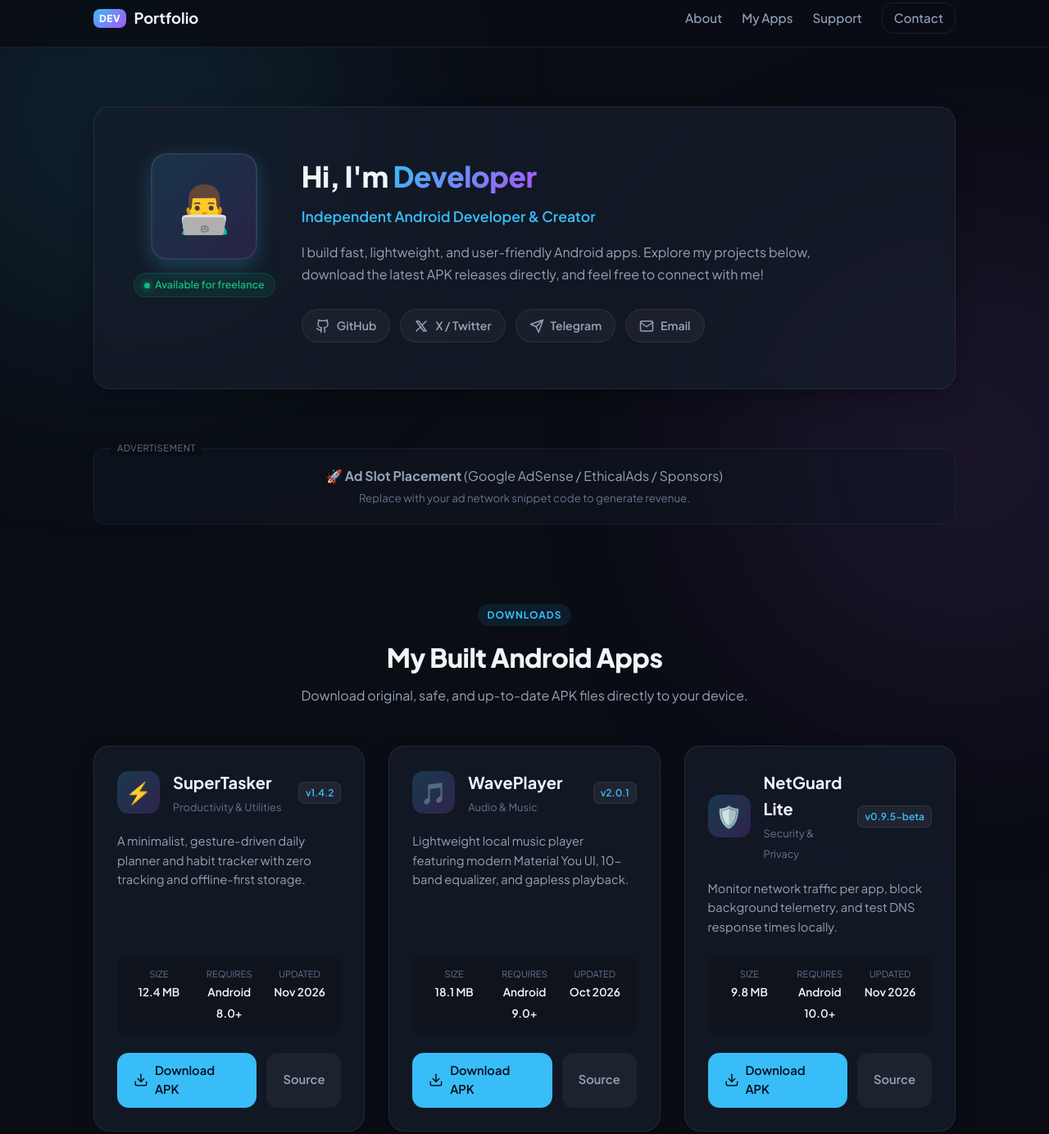
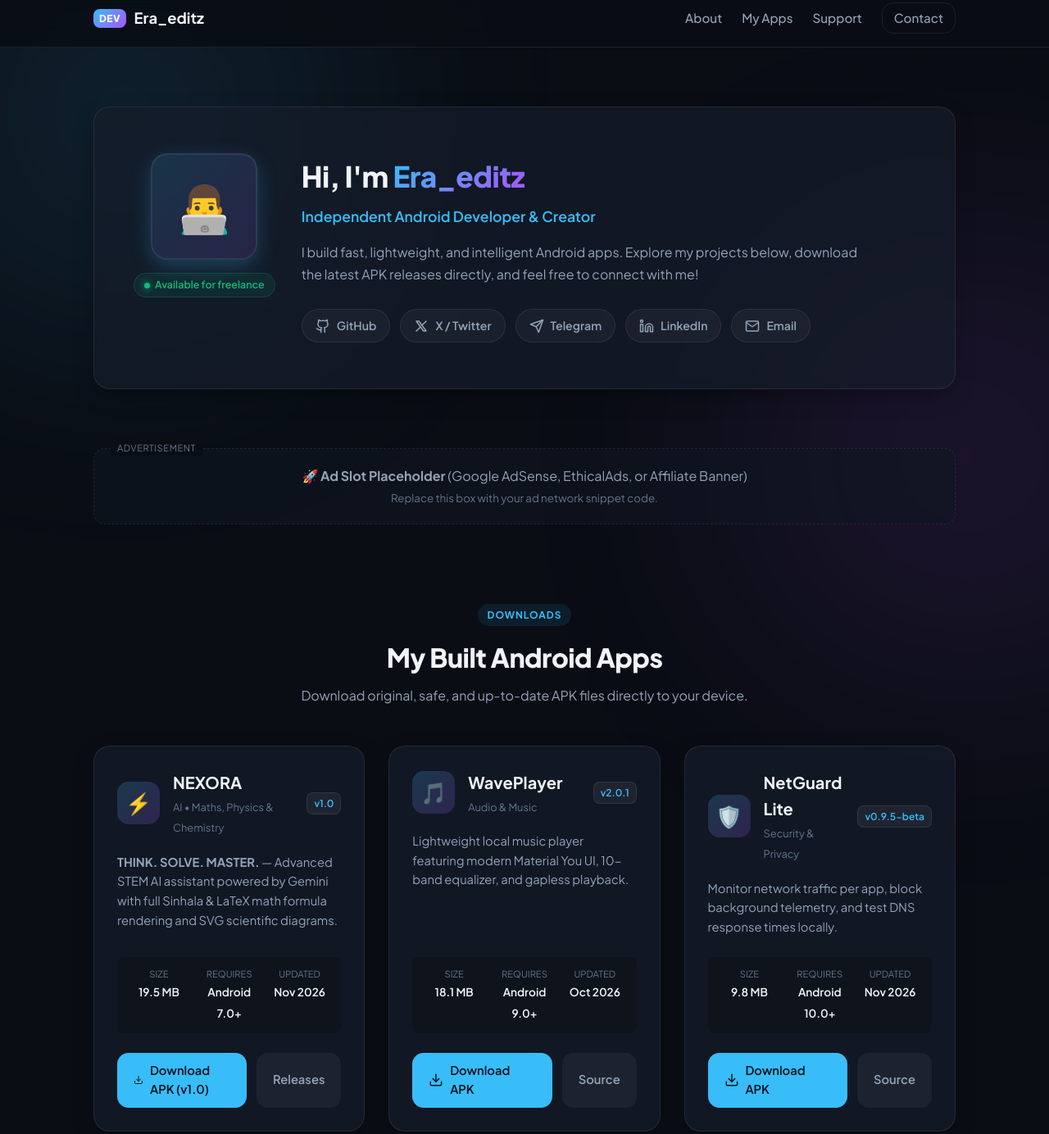
Before and after one commit to Era-Editz-17/apk-portfolio, a plain HTML site: page index.html in a window 1280 px wide. Shown: the part 13-1397 px from the top of the page at 82% size. Drawn offline with Linux system fonts and the light colour scheme.

Commit message:
Add NEXORA app showcase, download links, and version.json

```diff
--- a/app.js
+++ b/app.js
@@ -1,3 +1,4 @@
+// Toggle Crypto modal
 const cryptoTipBtn = document.getElementById('cryptoTipBtn');
 const cryptoModal = document.getElementById('cryptoModal');
 
@@ -7,6 +8,7 @@ if (cryptoTipBtn && cryptoModal) {
   });
 }
 
+// Copy address utility
 function copyAddress(id) {
   const el = document.getElementById(id);
   if (!el) return;
@@ -18,11 +20,13 @@ function copyAddress(id) {
   });
 }
 
+// Download button notification handler
 document.querySelectorAll('.download-btn').forEach(btn => {
   btn.addEventListener('click', (e) => {
     const appName = btn.getAttribute('data-app') || 'APK';
     const href = btn.getAttribute('href');
 
+    // If it's a placeholder link
     if (href === '#' || href === '') {
       e.preventDefault();
       showToast(`To enable direct download, link this button to your .apk file in index.html!`);
@@ -32,6 +36,7 @@ document.querySelectorAll('.download-btn').forEach(btn => {
   });
 });
 
+// Toast notification helper
 let toastTimeout;
 function showToast(message) {
   const toast = document.getElementById('toast');
--- a/index.html
+++ b/index.html
@@ -20,7 +20,7 @@
     <div class="container nav-content">
       <a href="#" class="brand-logo">
         <span class="logo-badge">DEV</span>
-        <span class="logo-text">Portfolio</span>
+        <span class="logo-text">Era_editz</span>
       </a>
       <nav class="nav-links">
         <a href="#about">About</a>
@@ -38,34 +38,39 @@
         <div class="hero-card">
           <div class="hero-avatar-wrapper">
             <div class="hero-avatar">
+              <!-- Replace with your photo URL or image file -->
               <span class="avatar-placeholder">👨‍💻</span>
             </div>
             <span class="status-indicator" title="Open to projects">Available for freelance</span>
           </div>
 
           <div class="hero-details">
-            <h1 class="hero-title">Hi, I'm <span class="highlight-text">Developer</span></h1>
+            <h1 class="hero-title">Hi, I'm <span class="highlight-text">Era_editz</span></h1>
             <p class="hero-subtitle">Independent Android Developer & Creator</p>
             <p class="hero-bio">
-              I build fast, lightweight, and user-friendly Android apps. Explore my projects below,
+              I build fast, lightweight, and intelligent Android apps. Explore my projects below,
               download the latest APK releases directly, and feel free to connect with me!
             </p>
 
             <!-- Social Links -->
             <div class="social-links">
-              <a href="https://github.com" target="_blank" rel="noopener noreferrer" class="social-pill">
+              <a href="https://github.com/Era-Editz-17" target="_blank" rel="noopener noreferrer" class="social-pill">
                 <svg width="18" height="18" viewBox="0 0 24 24" fill="none" stroke="currentColor" stroke-width="2" stroke-linecap="round" stroke-linejoin="round"><path d="M15 22v-4a4.8 4.8 0 0 0-1-3.5c3 0 6-2 6-5.5.08-1.25-.27-2.48-1-3.5.28-1.15.28-2.35 0-3.5 0 0-1 0-3 1.5-2.64-.5-5.36-.5-8 0C6 2 5 2 5 2c-.3 1.15-.3 2.35 0 3.5A5.403 5.403 0 0 0 4 9c0 3.5 3 5.5 6 5.5-.39.49-.68 1.05-.85 1.65-.17.6-.22 1.23-.15 1.85v4"></path><path d="M9 18c-4.51 2-5-2-7-2"></path></svg>
                 <span>GitHub</span>
               </a>
-              <a href="https://twitter.com" target="_blank" rel="noopener noreferrer" class="social-pill">
+              <a href="https://twitter.com/yourusername" target="_blank" rel="noopener noreferrer" class="social-pill">
                 <svg width="18" height="18" viewBox="0 0 24 24" fill="none" stroke="currentColor" stroke-width="2" stroke-linecap="round" stroke-linejoin="round"><path d="M4 4l11.733 16h4.267l-11.733 -16z"/><path d="M4 20l6.768 -6.768m2.46 -2.46l6.772 -6.772"/></svg>
                 <span>X / Twitter</span>
               </a>
-              <a href="https://telegram.org" target="_blank" rel="noopener noreferrer" class="social-pill">
+              <a href="https://t.me/yourusername" target="_blank" rel="noopener noreferrer" class="social-pill">
                 <svg width="18" height="18" viewBox="0 0 24 24" fill="none" stroke="currentColor" stroke-width="2" stroke-linecap="round" stroke-linejoin="round"><line x1="22" y1="2" x2="11" y2="13"></line><polygon points="22 2 15 22 11 13 2 9 22 2"></polygon></svg>
                 <span>Telegram</span>
               </a>
-              <a href="mailto:contact@example.com" class="social-pill">
+              <a href="https://linkedin.com/in/yourusername" target="_blank" rel="noopener noreferrer" class="social-pill">
+                <svg width="18" height="18" viewBox="0 0 24 24" fill="none" stroke="currentColor" stroke-width="2" stroke-linecap="round" stroke-linejoin="round"><path d="M16 8a6 6 0 0 1 6 6v7h-4v-7a2 2 0 0 0-2-2 2 2 0 0 0-2 2v7h-4v-7a6 6 0 0 1 6-6z"></path><rect x="2" y="9" width="4" height="12"></rect><circle cx="4" cy="4" r="2"></circle></svg>
+                <span>LinkedIn</span>
+              </a>
+              <a href="mailto:your.email@example.com" class="social-pill">
                 <svg width="18" height="18" viewBox="0 0 24 24" fill="none" stroke="currentColor" stroke-width="2" stroke-linecap="round" stroke-linejoin="round"><path d="M4 4h16c1.1 0 2 .9 2 2v12c0 1.1-.9 2-2 2H4c-1.1 0-2-.9-2-2V6c0-1.1.9-2 2-2z"></path><polyline points="22,6 12,13 2,6"></polyline></svg>
                 <span>Email</span>
               </a>
@@ -80,9 +85,10 @@
       <div class="container">
         <div class="ad-container">
           <span class="ad-label">Advertisement</span>
+          <!-- Paste your AdSense / Adsterra / EthicalAds script or banner HTML below -->
           <div class="ad-placeholder">
-            <p>🚀 <strong>Ad Slot Placement</strong> (Google AdSense / EthicalAds / Sponsors)</p>
-            <small>Replace with your ad network snippet code to generate revenue.</small>
+            <p>🚀 <strong>Ad Slot Placeholder</strong> (Google AdSense, EthicalAds, or Affiliate Banner)</p>
+            <small>Replace this box with your ad network snippet code.</small>
           </div>
         </div>
       </div>
@@ -98,31 +104,31 @@
         </div>
 
         <div class="apps-grid">
-          <!-- App Card 1 -->
-          <article class="app-card">
+          <!-- App Card 1: NEXORA -->
+          <article class="app-card featured-app">
             <div class="app-card-top">
               <div class="app-icon-box">
                 <span class="app-icon-emoji">⚡</span>
               </div>
               <div class="app-main-info">
-                <h3 class="app-title">SuperTasker</h3>
-                <span class="app-category">Productivity & Utilities</span>
+                <h3 class="app-title">NEXORA</h3>
+                <span class="app-category">AI • Maths, Physics & Chemistry</span>
               </div>
-              <div class="app-version-badge">v1.4.2</div>
+              <div class="app-version-badge">v1.0</div>
             </div>
 
             <p class="app-desc">
-              A minimalist, gesture-driven daily planner and habit tracker with zero tracking and offline-first storage.
+              <strong>THINK. SOLVE. MASTER.</strong> — Advanced STEM AI assistant powered by Gemini with full Sinhala & LaTeX math formula rendering and SVG scientific diagrams.
             </p>
 
             <div class="app-meta-list">
               <div class="meta-item">
                 <span class="meta-label">Size</span>
-                <span class="meta-val">12.4 MB</span>
+                <span class="meta-val">19.5 MB</span>
               </div>
               <div class="meta-item">
                 <span class="meta-label">Requires</span>
-                <span class="meta-val">Android 8.0+</span>
+                <span class="meta-val">Android 7.0+</span>
               </div>
               <div class="meta-item">
                 <span class="meta-label">Updated</span>
@@ -131,11 +137,11 @@
             </div>
 
             <div class="app-actions">
-              <a href="#" class="btn btn-primary download-btn" data-app="SuperTasker v1.4.2">
+              <a href="https://github.com/Era-Editz-17/apk-portfolio/releases/latest/download/NEXORA-release-v1.0.apk" class="btn btn-primary download-btn" data-app="NEXORA v1.0" download="NEXORA-release-v1.0.apk">
                 <svg width="18" height="18" viewBox="0 0 24 24" fill="none" stroke="currentColor" stroke-width="2" stroke-linecap="round" stroke-linejoin="round"><path d="M21 15v4a2 2 0 0 1-2 2H5a2 2 0 0 1-2-2v-4"></path><polyline points="7 10 12 15 17 10"></polyline><line x1="12" y1="15" x2="12" y2="3"></line></svg>
-                <span>Download APK</span>
+                <span>Download APK (v1.0)</span>
               </a>
-              <a href="https://github.com" target="_blank" class="btn btn-ghost">Source</a>
+              <a href="https://github.com/Era-Editz-17/apk-portfolio/releases" target="_blank" class="btn btn-ghost">Releases</a>
             </div>
           </article>
 
@@ -172,15 +178,16 @@
             </div>
 
             <div class="app-actions">
+              <!-- Direct APK link -->
               <a href="#" class="btn btn-primary download-btn" data-app="WavePlayer v2.0.1">
                 <svg width="18" height="18" viewBox="0 0 24 24" fill="none" stroke="currentColor" stroke-width="2" stroke-linecap="round" stroke-linejoin="round"><path d="M21 15v4a2 2 0 0 1-2 2H5a2 2 0 0 1-2-2v-4"></path><polyline points="7 10 12 15 17 10"></polyline><line x1="12" y1="15" x2="12" y2="3"></line></svg>
                 <span>Download APK</span>
               </a>
-              <a href="https://github.com" target="_blank" class="btn btn-ghost">Source</a>
+              <a href="https://github.com/yourusername" target="_blank" class="btn btn-ghost">Source</a>
             </div>
           </article>
 
-          <!-- App Card 3 -->
+          <!-- App Card 3 (Placeholder for your 3rd app) -->
           <article class="app-card">
             <div class="app-card-top">
               <div class="app-icon-box">
@@ -213,11 +220,12 @@
             </div>
 
             <div class="app-actions">
+              <!-- Direct APK link -->
               <a href="#" class="btn btn-primary download-btn" data-app="NetGuard Lite v0.9.5">
                 <svg width="18" height="18" viewBox="0 0 24 24" fill="none" stroke="currentColor" stroke-width="2" stroke-linecap="round" stroke-linejoin="round"><path d="M21 15v4a2 2 0 0 1-2 2H5a2 2 0 0 1-2-2v-4"></path><polyline points="7 10 12 15 17 10"></polyline><line x1="12" y1="15" x2="12" y2="3"></line></svg>
                 <span>Download APK</span>
               </a>
-              <a href="https://github.com" target="_blank" class="btn btn-ghost">Source</a>
+              <a href="https://github.com/yourusername" target="_blank" class="btn btn-ghost">Source</a>
             </div>
           </article>
         </div>
@@ -235,17 +243,24 @@
           </p>
 
           <div class="support-buttons">
-            <a href="https://buymeacoffee.com" target="_blank" rel="noopener noreferrer" class="btn btn-bmac">
+            <!-- Buy Me A Coffee Button -->
+            <a href="https://buymeacoffee.com/yourusername" target="_blank" rel="noopener noreferrer" class="btn btn-bmac">
+              <svg width="20" height="20" viewBox="0 0 24 24" fill="currentColor"><path d="M20.216 6.415l-.132-.666c-.119-.597-.388-1.156-.78-1.62-.48-.567-1.134-.908-1.842-.96-.448-.033-.902-.008-1.349.074l-9.026 1.66c-.66.12-1.272.435-1.77.912-.497.478-.838 1.092-.988 1.777l-.92 4.195c-.32 1.458.12 2.973 1.176 4.048.888.903 2.11 1.42 3.376 1.42h.384l.64 3.208c.119.598.388 1.157.78 1.621.48.567 1.134.908 1.842.96.155.012.31.018.465.018.736 0 1.457-.14 2.13-.414l5.056-2.062c.983-.4 1.77-1.15 2.215-2.113.446-.963.5-2.054.15-3.076l-1.42-4.175c.49-.18.94-.46 1.32-.82.498-.478.838-1.092.988-1.777zm-3.06 6.947c.21.61.178 1.267-.09 1.844-.268.577-.738 1.026-1.328 1.267l-5.056 2.063c-.404.164-.836.248-1.278.248-.093 0-.186-.004-.28-.01-.424-.032-.816-.237-1.104-.576-.236-.279-.398-.614-.469-.972l-.666-3.34h3.693c.552 0 1-.448 1-1s-.448-1-1-1H9.55l-.33-1.652h5.12c.553 0 1-.448 1-1s-.447-1-1-1h-5.52l-.33-1.652 8.784-1.616c.268-.05.54-.065.81-.044.425.032.817.237 1.105.576.235.28.397.615.468.973l.92 4.195c.09.412-.115 1.32-.82 1.844z"/></svg>
               <span>Buy Me a Coffee</span>
             </a>
-            <a href="https://ko-fi.com" target="_blank" rel="noopener noreferrer" class="btn btn-kofi">
+
+            <!-- Ko-fi or PayPal Link -->
+            <a href="https://ko-fi.com/yourusername" target="_blank" rel="noopener noreferrer" class="btn btn-kofi">
               <span>☕ Support on Ko-fi</span>
             </a>
+
+            <!-- Crypto Tip Dialog Trigger -->
             <button id="cryptoTipBtn" class="btn btn-outline">
               <span>🪙 Crypto Tip</span>
             </button>
           </div>
 
+          <!-- Crypto Wallet Modal / Drawer (Hidden by default) -->
           <div id="cryptoModal" class="crypto-box hidden">
             <h4>Cryptocurrency Tip Addresses</h4>
             <div class="crypto-address-item">
@@ -280,14 +295,16 @@
   <!-- Footer -->
   <footer class="footer">
     <div class="container footer-content">
-      <p>© 2026 Developer Portfolio. All rights reserved.</p>
+      <p>© 2026 Era_editz. All rights reserved.</p>
       <div class="footer-disclaimer">
         <span>All APKs are digitally signed & verified clean.</span>
       </div>
     </div>
   </footer>
 
+  <!-- Toast Notification for Downloads/Actions -->
   <div id="toast" class="toast hidden"></div>
+
   <script src="app.js"></script>
 </body>
 </html>
```
Also changed, not shown: styles.css (+14 -2 lines), version.json (added, +10 -0 lines), 1 other file.
